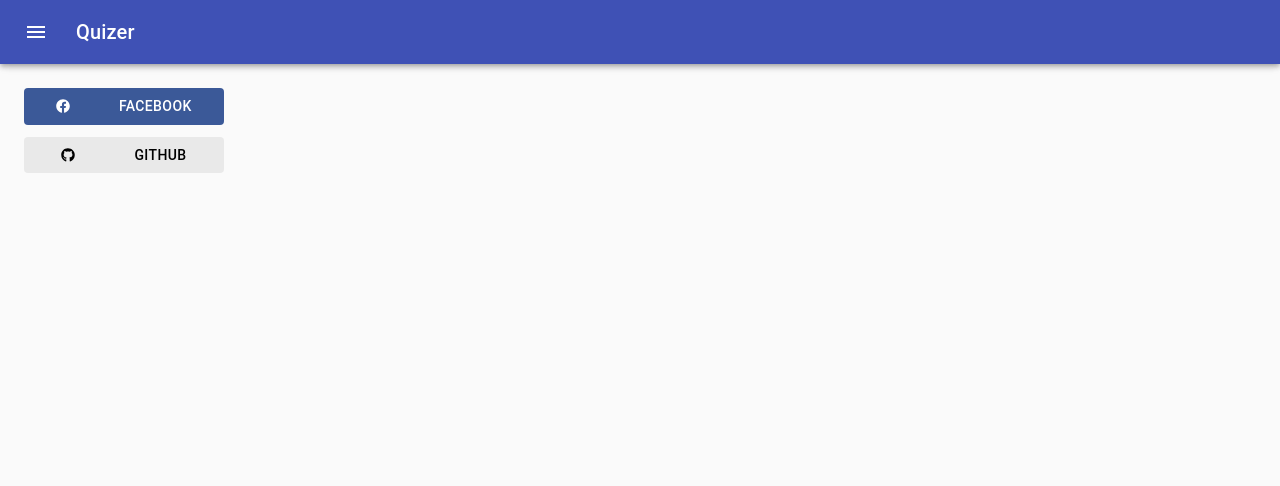
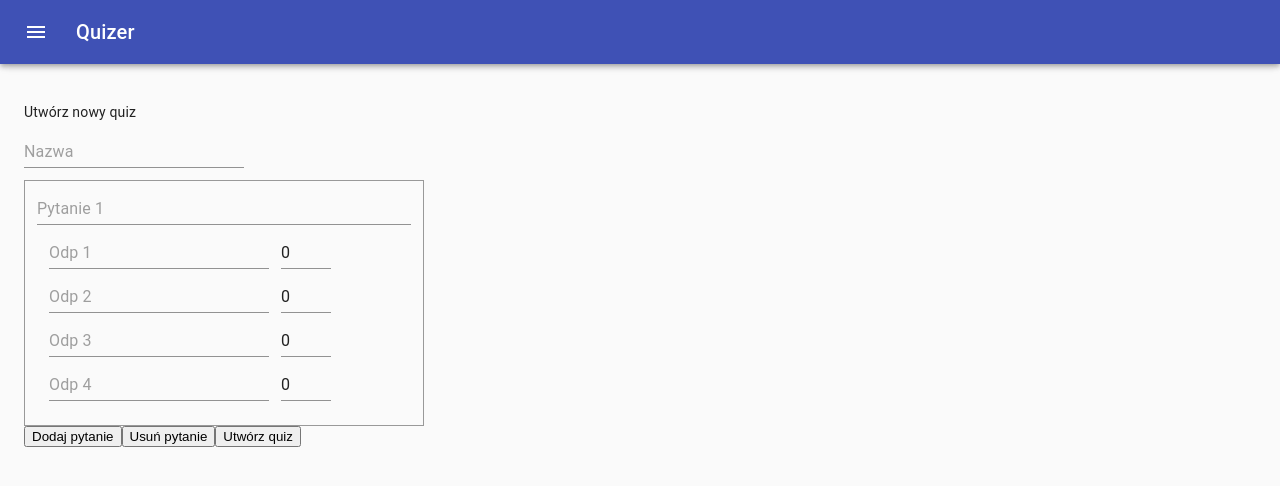
Before and after one commit to fullstakpl/quizer, a React (Create React App) app: page /quiz/new in a window 1280 px wide. Before the commit this address led to /login. Shown: the top 486 px of the page. Built offline with nearby package versions, Linux system fonts and the light colour scheme; no server answers.

Commit message:
Intro to quiz form

```diff
--- a/src/App.js
+++ b/src/App.js
@@ -98,9 +98,9 @@ function App() {
             <PrivateRoute path="/account">
               <Account />
             </PrivateRoute>
-            <PrivateRoute path="/quiz/new">
+            <Route path="/quiz/new">
               <NewQuiz />
-            </PrivateRoute>
+            </Route>
             <Route path="/">
               <Quiz />
             </Route>
--- a/src/features/quiz/NewQuiz.js
+++ b/src/features/quiz/NewQuiz.js
@@ -1,9 +1,96 @@
 import React from 'react';
+import Input from '@material-ui/core/Input';
+import styled from 'styled-components';
+
+import { useForm } from 'react-hook-form';
+
+const Question = styled.div`
+  max-width: 400px;
+  border: 1px solid #999;
+  padding: 12px;
+  margin-top: 12px;
+`;
+
+const Answer = styled.div`
+  margin: 12px;
+`
+
+const Points = styled(Input)`
+  margin-left: 12px;
+  width: 50px;
+`
 
 export default () => {
+
+  const { register, handleSubmit, errors } = useForm();
+  const initialQuestion = {
+    content: '',
+    answers: [
+      { content: '', points: 0 },
+      { content: '', points: 0 },
+      { content: '', points: 0 },
+      { content: '', points: 0 },
+    ]
+  }
+  const [questions, setQuestions] = React.useState([initialQuestion]);
+
+  const addQuestion = () => {
+    setQuestions([...questions, initialQuestion])
+  }
+
+  const removeQuestion = () => {
+    const newArr = [...questions];
+    newArr.splice(questions.length-1, 1);
+    setQuestions(newArr);
+  }
+
+
+  const onSubmit = values => {
+    console.log(values);
+  };
+
   return(
     <div>
       <p>Utwórz nowy quiz</p>
+      <form onSubmit={handleSubmit(onSubmit)}>
+        <Input
+          name="title"
+          inputRef={register()}
+          placeholder="Nazwa"
+          inputProps={{ 'aria-label': 'nazwa' }}
+        />
+        {questions.map((question, q) =>
+          <Question key={`question${q}`}>
+            <Input
+              fullWidth
+              inputRef={register()}
+              name={`question[${q}].content`}
+              placeholder={`Pytanie ${q+1}`}
+              inputProps={{ 'aria-label': `pytanie ${q+1}` }}
+            />
+            {question.answers.map((answer, a) =>
+              <Answer key={`answer${a}`}>
+                <Input
+                  name={`question[${q}].answers[${a}].content`}
+                  inputRef={register()}
+                  placeholder={`Odp ${a+1}`}
+                  inputProps={{ 'aria-label': `odp ${a+1}` }}
+                />
+                <Points
+                  name={`question[${q}].answers[${a}].points`}
+                  inputRef={register()}
+                  defaultValue={0}
+                  type='number'
+                  inputProps={{ 'aria-label': `points ${a+1}` }}
+                />
+              </Answer>
+            )}
+          </Question>
+        )}
+        <button onClick={addQuestion}>Dodaj pytanie</button>
+        <button onClick={removeQuestion}>Usuń pytanie</button>
+        <button type="submit">Utwórz quiz</button>
+      </form>
     </div>
   )
 }
```
